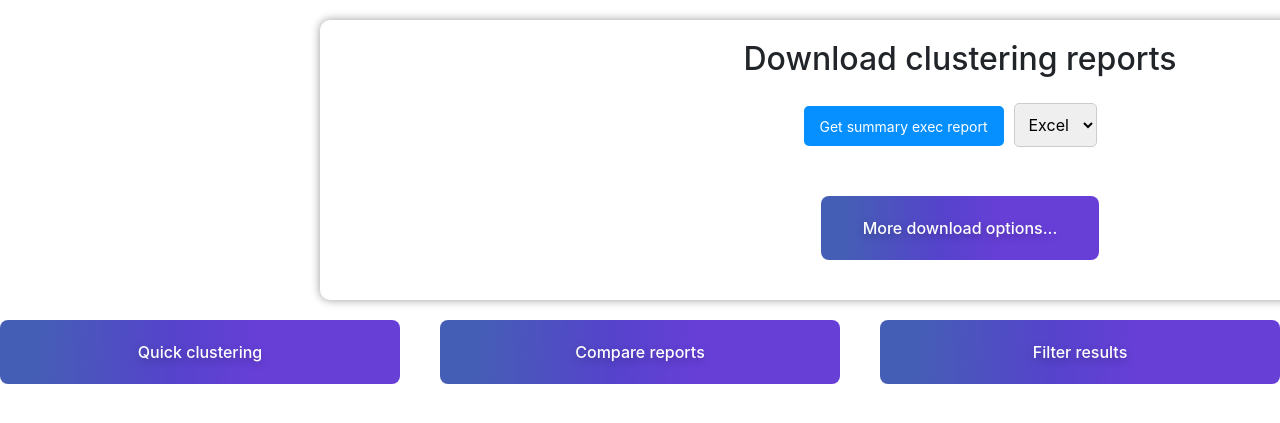
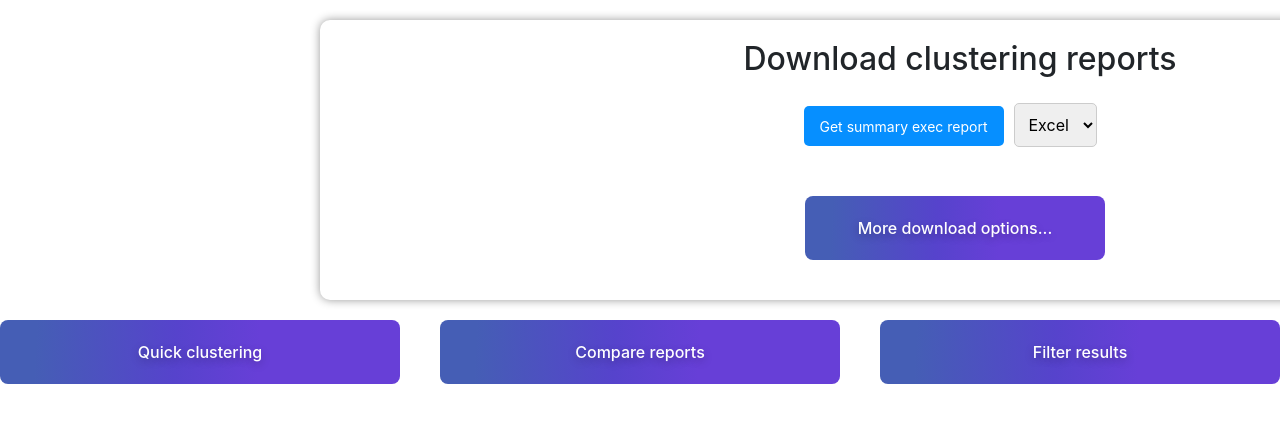
Before and after one commit to mrutkowsky/NAWROS, a Flask app: template app/templates/cluster_viz_chartjs.html in a window 1280 px wide; the page is wider, and only the part inside the window is pictured. Shown: the part 86-509 px from the top of that part. Run offline with Flask 3, Linux system fonts and the light colour scheme; the template is opened without the code that fills it, so the values that code supplies are empty; parts of the project's set-up code (start-up, migrations or seed data) failed here and were passed over; some libraries are stand-ins or nearby versions.

Commit message:
more download adjustments

```diff
--- a/app/templates/cluster_viz_chartjs.html
+++ b/app/templates/cluster_viz_chartjs.html
@@ -161,7 +161,7 @@
             </div>
             <div style="display: inline-flex; justify-content: center;">
                 <div>
-                    <button  id="download-report-select-button" class="button-36" >More download options...</button>
+                    <button  id="download-report-select-button" class="button-36" style="width: 300px;margin-right: 10px;">More download options...</button>
                 </div>
             </div>
             <div id="download-report-select" name="download-report-select" style="display: none;">
```
